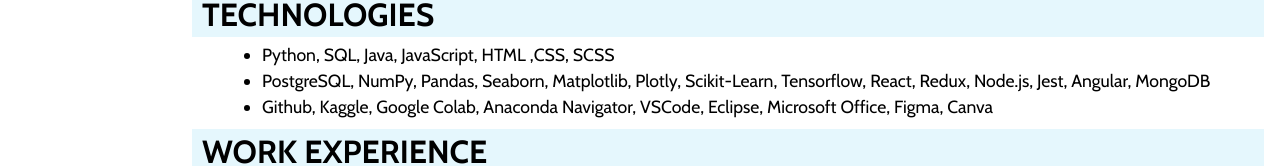
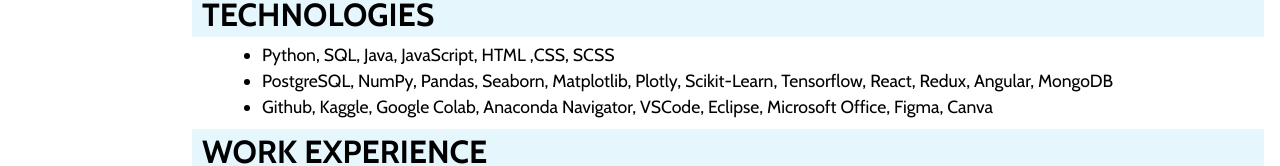
Before and after one commit to PannSengpanich/cv-application, a React (Create React App) app: page / in a window 1280 px wide. Shown: the part 190-356 px from the top of the page. Built offline with nearby package versions, Linux system fonts and the light colour scheme.

Commit message:
Update data.js

```diff
--- a/src/data.js
+++ b/src/data.js
@@ -13,7 +13,7 @@
   {
     details: [
       "Python, SQL, Java, JavaScript, HTML ,CSS, SCSS",
-      "PostgreSQL, NumPy, Pandas, Seaborn, Matplotlib, Plotly, Scikit-Learn, Tensorflow, React, Redux, Node.js, Jest, Angular, MongoDB",
+      "PostgreSQL, NumPy, Pandas, Seaborn, Matplotlib, Plotly, Scikit-Learn, Tensorflow, React, Redux, Angular, MongoDB",
       "Github, Kaggle, Google Colab, Anaconda Navigator, VSCode, Eclipse, Microsoft Office, Figma, Canva",
     ],
   },
```
